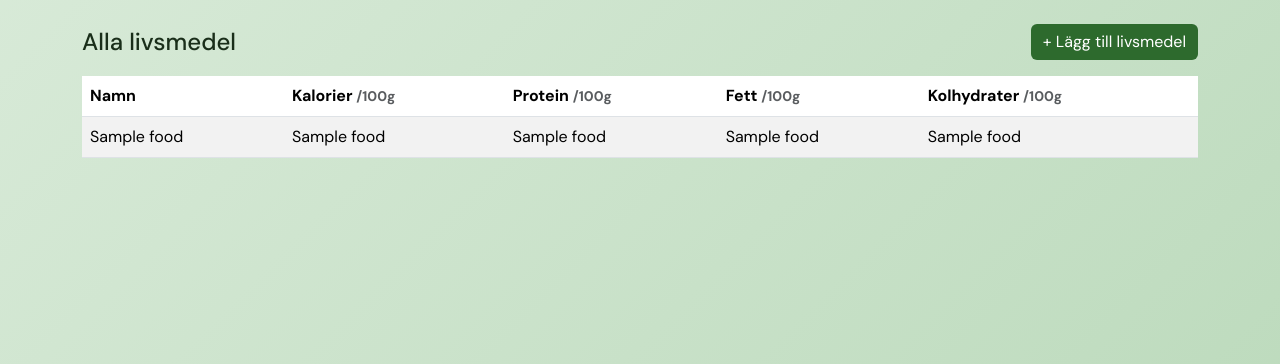
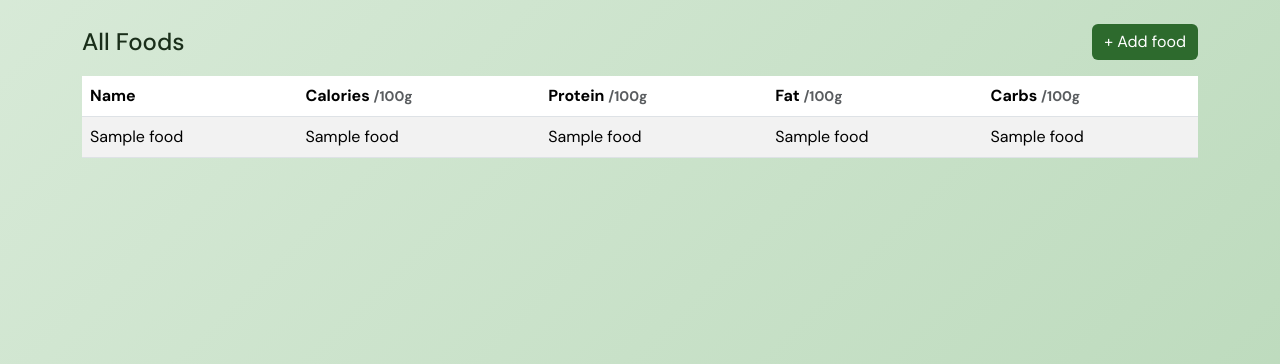
Before and after one commit to Lindbergviktor/MacroPW, a Flask app: template templates/foods.html in a window 1280 px wide. Shown: the part 56-420 px from the top of the page. Run offline with Flask 3, Linux system fonts and the light colour scheme; the template is opened without the code that fills it: most values are stand-ins (such as "Sample title", 1, 10 or a date in 2020); parts of the project's set-up code (start-up, migrations or seed data) failed here and were passed over; some libraries are stand-ins or nearby versions.

Commit message:
Ändra lite saker från svenska till engelska

```diff
--- a/templates/foods.html
+++ b/templates/foods.html
@@ -38,19 +38,19 @@
             {% endif %}
         {% endwith %}
         <div class="d-flex justify-content-between align-items-center mb-3">
-            <h4 class="mb-0">Alla livsmedel</h4>
+            <h4 class="mb-0">All Foods</h4>
             <button type="button" class="btn btn-green" data-bs-toggle="modal" data-bs-target="#addFoodModal">
-            + Lägg till livsmedel
+            + Add food
             </button>
         </div>
       <table class="table table-striped">
         <thead>
           <tr>
-            <th>Namn</th>
-            <th>Kalorier <small class="text-muted">/100g</small></th>
+            <th>Name</th>
+            <th>Calories <small class="text-muted">/100g</small></th>
             <th>Protein <small class="text-muted">/100g</small></th>
-            <th>Fett <small class="text-muted">/100g</small></th>
-            <th>Kolhydrater <small class="text-muted">/100g</small></th>
+            <th>Fat <small class="text-muted">/100g</small></th>
+            <th>Carbs <small class="text-muted">/100g</small></th>
           </tr>
         </thead>
         <tbody>
@@ -72,18 +72,18 @@
             <div class="modal-content">
 
                 <div class="modal-header" style="background-color: var(--green-dark);">
-                    <h5 class="modal-title text-white" id="addFoodModalLabel">Lägg till livsmedel</h5>
+                    <h5 class="modal-title text-white" id="addFoodModalLabel">Add Food</h5>
                     <button type="button" class="btn-close btn-close-white" data-bs-dismiss="modal" aria-label="Close"></button>
                 </div>
 
                 <div class="modal-body">
                     <form method="POST" action="{{ url_for('add_food') }}">
                         <div class="mb-3">
-                            <label class="form-label">Namn</label>
+                            <label class="form-label">Name</label>
                             <input type="text" class="form-control" name="name" required>
                         </div>
                         <div class="mb-3">
-                            <label class="form-label">Kalorier <small class="text-muted">/100g</small></label>
+                            <label class="form-label">Calories <small class="text-muted">/100g</small></label>
                             <input type="number" class="form-control" name="calories" required>
                         </div>
                         <div class="mb-3">
@@ -91,14 +91,14 @@
                             <input type="number" step="0.1" class="form-control" name="protein" required>
                         </div>
                         <div class="mb-3">
-                            <label class="form-label">Fett <small class="text-muted">/100g</small></label>
+                            <label class="form-label">Fat <small class="text-muted">/100g</small></label>
                             <input type="number" step="0.1" class="form-control" name="fat" required>
                         </div>
                         <div class="mb-3">
-                            <label class="form-label">Kolhydrater <small class="text-muted">/100g</small></label>
+                            <label class="form-label">Carbs <small class="text-muted">/100g</small></label>
                             <input type="number" step="0.1" class="form-control" name="carbs" required>
                         </div>
-                        <button type="submit" class="btn btn-green w-100">Spara</button>
+                        <button type="submit" class="btn btn-green w-100">Save</button>
                     </form>
                 </div>
 
```
Also changed, not shown: templates/meals.html (+9 -9 lines).
